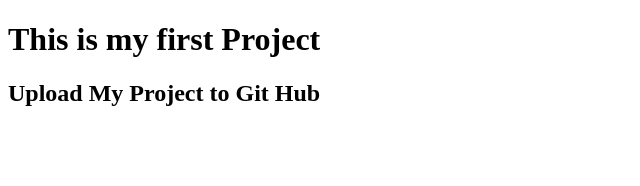
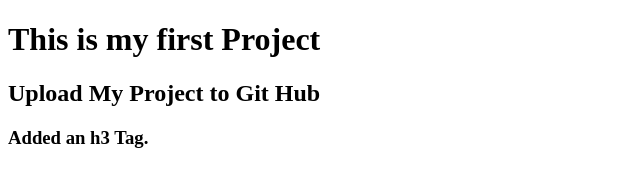
Before and after one commit to prosendemo/first-project-on-git-hub, a plain HTML site: page index.html in a window 1280 px wide. Shown: the whole page, without its empty margins (0-640 px from the left). Drawn offline with Linux system fonts and the light colour scheme.

Commit message:
added h3 tag

```diff
--- a/index.html
+++ b/index.html
@@ -9,5 +9,6 @@
 <body>
     <h1>This is my first Project</h1>
     <h2>Upload My Project to Git Hub</h2>
+    <h3>Added an h3 Tag.</h3>
 </body>
 </html>
```
